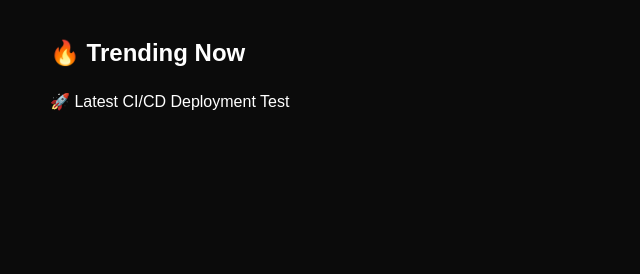
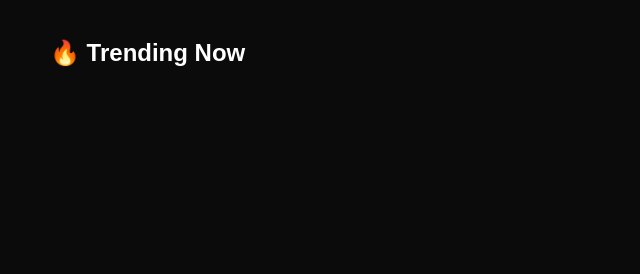
Before and after one commit to nitikarawat82/SimpleGithubActionsProject, a Flask app: template templates/index.html in a window 1280 px wide. Shown: the part 526-800 px from the top of the page, without its empty margins (0-640 px from the left). Run offline with Flask 3, Linux system fonts and the light colour scheme; the template is opened without the code that fills it, so the values that code supplies are empty.

Commit message:
back update

```diff
--- a/templates/index.html
+++ b/templates/index.html
@@ -66,7 +66,7 @@
     <section class="movie-section">
 
         <h2>🔥 Trending Now</h2>
-        <p>🚀 Latest CI/CD Deployment Test</p>
+
 
         <!-- Movie cards will be generated from Python data -->
         <div class="movie-grid">
```
